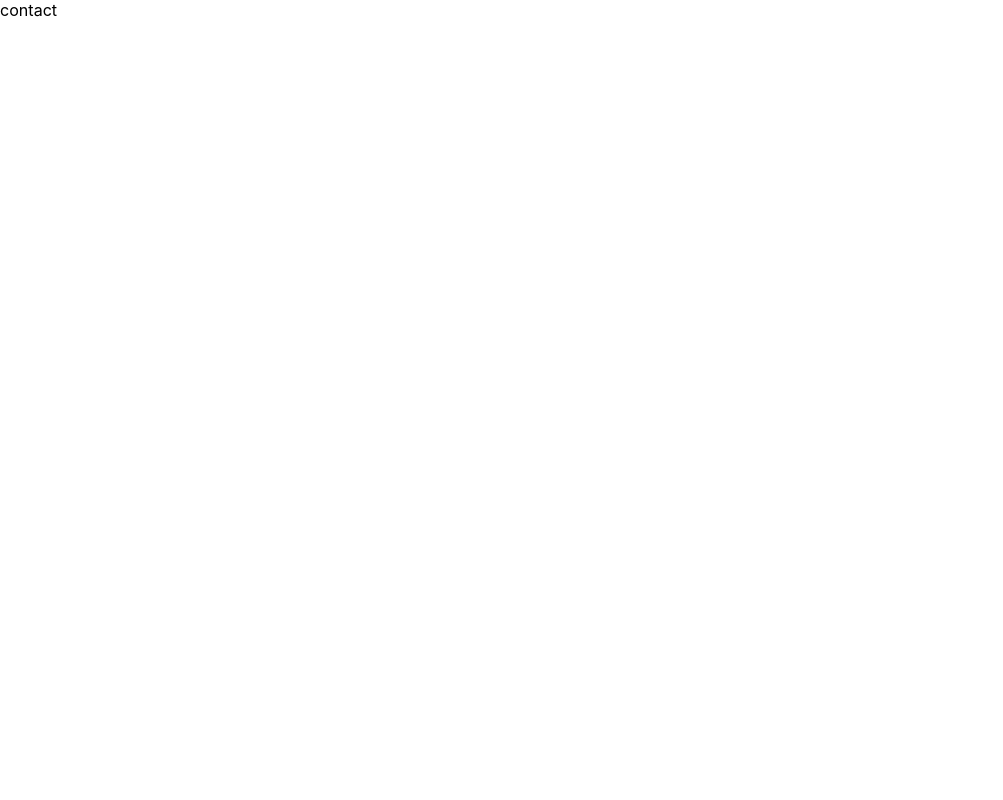
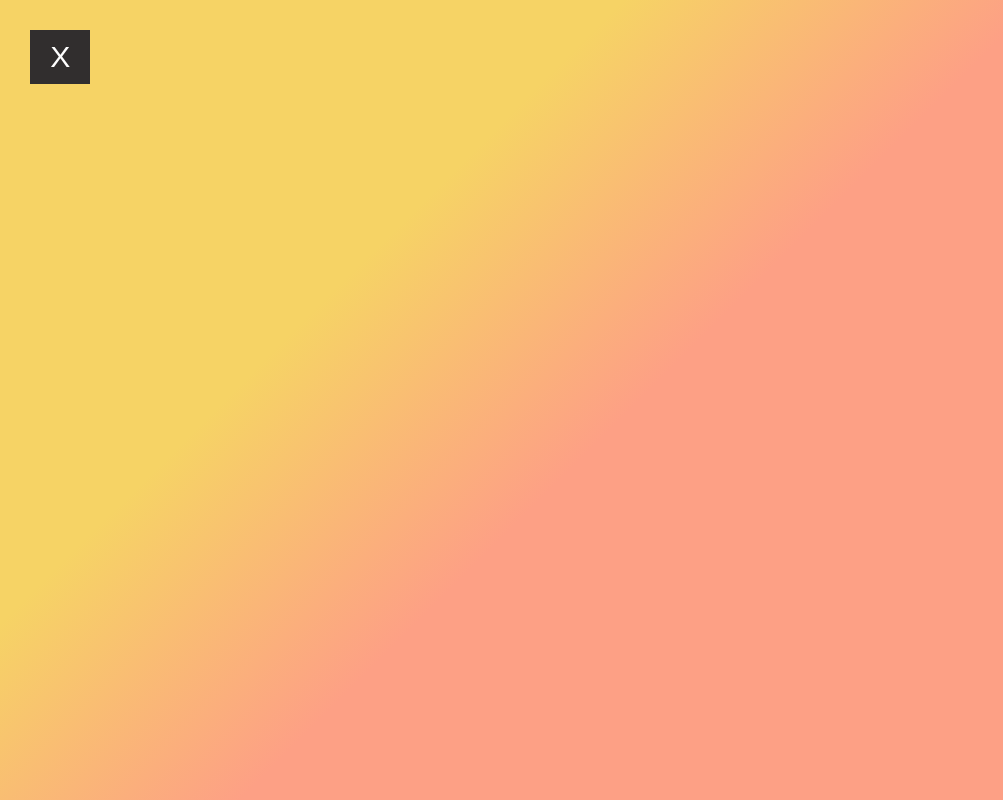
Before and after one commit to jaisharx/jaisharx.dev, a Next.js app: page /contact in a window 1280 px wide. Shown: the whole page, without its empty margins (0-1003 px from the left). Built offline with nearby package versions, Linux system fonts and the light colour scheme.

Commit message:
fixed few more things

```diff
--- a/pages/contact.js
+++ b/pages/contact.js
@@ -1,11 +1,14 @@
-import React from 'react'
+import styles from '../styles/contact.module.scss';
+import Link from 'next/link';
 
 function contact() {
     return (
-        <div>
-            contact
-        </div>
-    )
+        <main className={styles.container}>
+            <button className={styles.close}>
+                <Link href="">X</Link>
+            </button>
+        </main>
+    );
 }
 
-export default contact
+export default contact;
--- /dev/null
+++ b/styles/contact.module.scss
@@ -0,0 +1,22 @@
+.container {
+    height: 100vh;
+    background-image: linear-gradient(
+        135deg,
+        var(--primary-color) 30%,
+        var(--secondary-color) 50%
+    );
+    padding: 3rem;
+}
+
+.close {
+    cursor: pointer;
+    background-color: #312e2e;
+    border: 0;
+    font-size: 3rem;
+    padding: 1rem 2rem;
+
+    a, a:visited, a:active {
+        text-decoration: none;
+        color: white;
+    }
+}
```
Also changed, not shown: public/close.svg (added).
